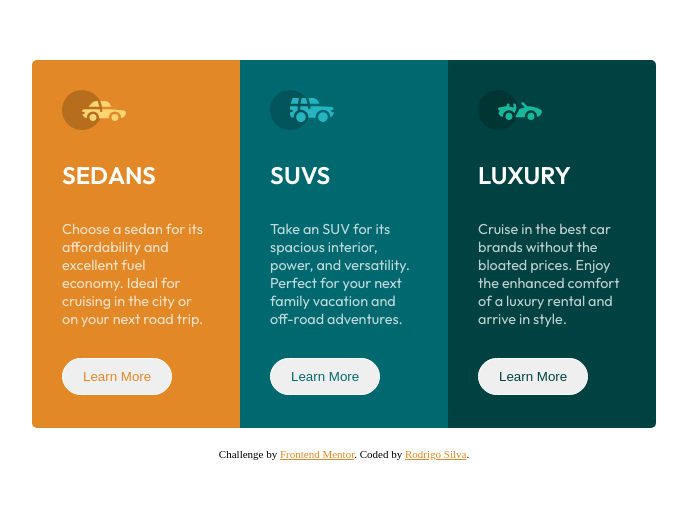
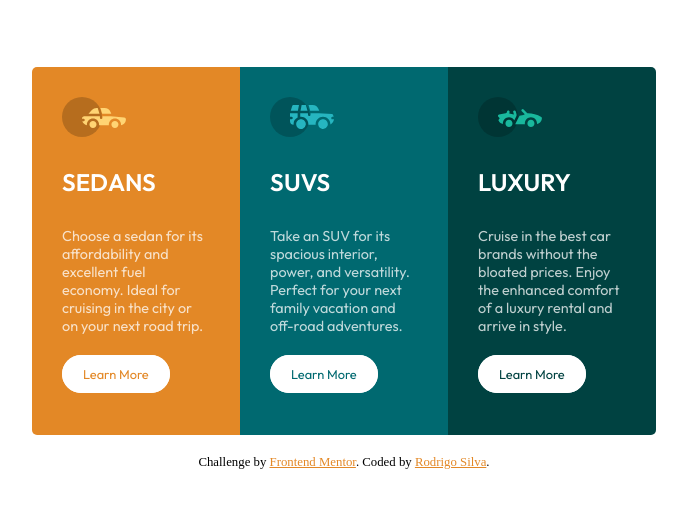
Before and after one commit to rodrigoemcode/3-column-preview-card, a plain HTML site: page index.html in a window 1280 px wide. Shown: the part 130-638 px from the top of the page, without its empty margins (296-983 px from the left). Drawn offline with Linux system fonts and the light colour scheme.

Commit message:
corrections and fits

```diff
--- a/index.html
+++ b/index.html
@@ -18,34 +18,28 @@
 <body>
 
   <main class="container">
-    <div class="sedan">
-      <img class="icon-car" src="/images/icon-sedans.svg" alt="car sedans">
-      <h1>SEDANS</h1>
+    <div class="left-card">
+      <img class="icon-car" src="/images/icon-sedans.svg">
+      <h2>SEDANS</h2>
       <p>Choose a sedan for its affordability and excellent fuel economy. Ideal for cruising in the city
         or on your next road trip.</p>
-        <a href="#" class="learn-more">
-          <button class="sed-btn">Learn More</button>
-        </a>
+      <a href="#" class="learn-more left-btn">Learn More</a>
     </div>
 
-    <div class="suv">
-      <img class="icon-car" src="/images/icon-suvs.svg" alt="car suv">
-      <h1>SUVS</h1>
+    <div class="mid-card">
+      <img class="icon-car" src="/images/icon-suvs.svg">
+      <h2>SUVS</h2>
       <p>Take an SUV for its spacious interior, power, and versatility. Perfect for your next family vacation
         and off-road adventures.</p>
-        <a href="#" class="learn-more">
-          <button class="suv-btn">Learn More</button>
-        </a>
+      <a href="#" class="learn-more mid-btn">Learn More</a>
     </div>
 
-    <div class="luxury">
-      <img class="icon-car" src="/images/icon-luxury.svg" alt="car luxury">
-      <h1>LUXURY</h1>
+    <div class="right-card">
+      <img class="icon-car" src="/images/icon-luxury.svg">
+      <h2>LUXURY</h2>
       <p>Cruise in the best car brands without the bloated prices. Enjoy the enhanced comfort of a luxury
         rental and arrive in style.</p>
-      <a href="#" class="learn-more">
-        <button class="lux-btn">Learn More</button>
-      </a>
+      <a href="#" class="learn-more right-btn">Learn More</a>
     </div>
   </main>
 
--- a/src/style.css
+++ b/src/style.css
@@ -3,16 +3,14 @@
 @import url('https://fonts.googleapis.com/css2?family=Big+Shoulders+Display:wght@700&family=Outfit:wght@300;400;600&display=swap');
 
 :root{
-    --sedans: hsl(31, 77%, 52%);
-    --suv: hsl(184, 100%, 22%);
-    --luxury: hsl(179, 100%, 13%);
+    --bright-orange: hsl(31, 77%, 52%);
+    --dark-cyan: hsl(184, 100%, 22%);
+    --very-dark-cyan: hsl(179, 100%, 13%);
 }
 
 body {
     min-height: 100vh;
     display: flex;
-    margin: 0 auto;
-    padding: 0;
     flex-direction: column;
     justify-content: center;
     align-items: center;
@@ -25,33 +23,33 @@ body {
     text-align: start;
 }
 
-.sedan {
-    background-color: var(--sedans);
+.left-card {
+    background-color: var(--bright-orange);
     width: 13rem;
     height: 23rem;
     border-top-left-radius: 5px;
     border-bottom-left-radius: 5px;
 }
 
-.suv {
-    background-color: var(--suv);
+.mid-card {
+    background-color: var(--dark-cyan);
     width: 13rem;
     height: 23rem;
 }
 
-.luxury {
-    background-color: var(--luxury);
+.right-card {
+    background-color: var(--very-dark-cyan);
     width: 13rem;
     height: 23rem;
     border-top-right-radius: 5px;
     border-bottom-right-radius: 5px;
 }
 
-h1 {
+h2 {
     color: white;
     font-family: 'Big Shoulders Display', cursive;
     font-family: 'Outfit', sans-serif;
-    font-size: 1.5em;
+    font-size: 1.5rem;
     margin: 30px;
 }
 
@@ -59,7 +57,7 @@ p {
     color: hsla(0, 0%, 100%, 0.75);
     font-family: 'Big Shoulders Display', cursive;
     font-family: 'Outfit', sans-serif;
-    font-size: 0.9em;
+    font-size: 0.9rem;
     display: flex;
     margin: 30px;
     text-align: start;
@@ -68,53 +66,57 @@ p {
 .learn-more {
     font-family: 'Big Shoulders Display', cursive;
     font-family: 'Outfit', sans-serif;
-    font-size: 0.8em;
+    font-size: 0.8rem;
     margin: 30px;
+    text-decoration: none;
 }
 
-.sed-btn {
+.left-btn {
     border-radius: 30px;
     border: 1px solid white;
     padding: 10px 20px 10px;
-    color: var(--sedans);
+    color: var(--bright-orange);
+    background-color: white;
 }
 
-.sed-btn:hover {
+.left-btn:hover {
     border-radius: 30px;
     border: 1px solid white;
     padding: 10px 20px 10px;
     color: white;
-    background-color: var(--sedans);
+    background-color: var(--bright-orange);
 }
-.suv-btn {
+.mid-btn {
     border-radius: 30px;
     border: 1px solid white;
     padding: 10px 20px 10px;
-    color: var(--suv);
+    color: var(--dark-cyan);
+    background-color: white;
 }
 
-.suv-btn:hover {
+.mid-btn:hover {
     border-radius: 30px;
     border: 1px solid white;
     padding: 10px 20px 10px;
     color: white;
-    background-color: var(--suv);
+    background-color: var(--dark-cyan);
 }
 
 
-.lux-btn {
+.right-btn {
     border-radius: 30px;
     border: 1px solid white;
     padding: 10px 20px 10px;
-    color: var(--luxury);
+    color: var(--very-dark-cyan);
+    background-color: white;
 }
 
-.lux-btn:hover {
+.right-btn:hover {
     border-radius: 30px;
     border: 1px solid white;
     padding: 10px 20px 10px;
     color: white;
-    background-color: var(--luxury)
+    background-color: var(--very-dark-cyan)
 }
 
 .icon-car {
@@ -125,13 +127,13 @@ p {
 }
 
 .attribution {
-    font-size: 11px;
+    font-size: 0.8rem;
     text-align: center;
     margin: 20px;
 }
 
 .attribution a {
-    color: var(--sedans);
+    color: var(--bright-orange);
 
 }
 
```
